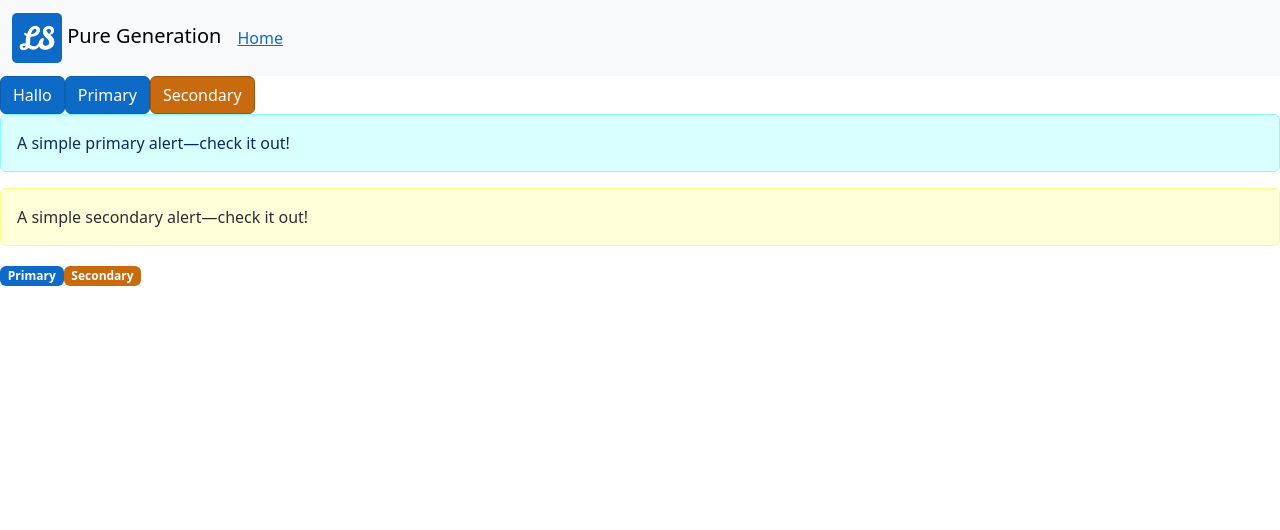
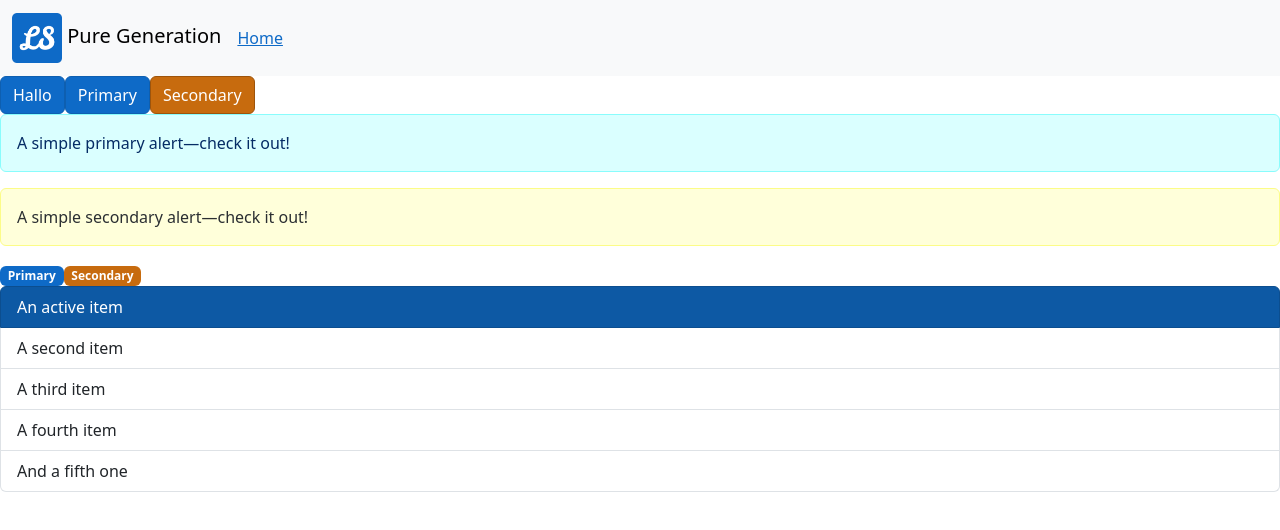
Before and after one commit to RubenDalebout/LazyStyles, a Vue app: page / in a window 1280 px wide. Shown: the top 530 px of the page. Built offline with nearby package versions, Linux system fonts and the light colour scheme.

Commit message:
Changed active list-group color

```diff
--- a/src/App.vue
+++ b/src/App.vue
@@ -18,6 +18,14 @@ import { RouterView } from 'vue-router'
 
   <span class="badge text-bg-primary">Primary</span>
   <span class="badge text-bg-secondary">Secondary</span>
+
+  <ul class="list-group">
+  <li class="list-group-item active" aria-current="true">An active item</li>
+  <li class="list-group-item">A second item</li>
+  <li class="list-group-item">A third item</li>
+  <li class="list-group-item">A fourth item</li>
+  <li class="list-group-item">And a fifth one</li>
+</ul>
 </template>
 
 <script>
--- a/src/assets/css/style.css
+++ b/src/assets/css/style.css
@@ -159,4 +159,9 @@
 
 .text-bg-secondary {
   background-color: RGBA(var(--bs-secondary-rgb), var(--bs-bg-opacity, 1)) !important;
+}
+
+.list-group {
+  --bs-list-group-active-bg: #0d59a4;
+  --bs-list-group-active-border-color: #0c4e8f;
 }/*# sourceMappingURL=style.css.map */
--- a/src/assets/css/style.scss
+++ b/src/assets/css/style.scss
@@ -181,3 +181,8 @@ $secondary-subtle-border: #fcfc87;
 .text-bg-secondary {
     background-color: RGBA(var(--bs-secondary-rgb),var(--bs-bg-opacity,1))!important;
 }
+
+.list-group {
+    --bs-list-group-active-bg: #{$primary-active};
+    --bs-list-group-active-border-color: #{$primary-active-border};
+}
```
Also changed, not shown: src/assets/css/style.min.css, 2 other files (tests, documents, lock files or other folders).
